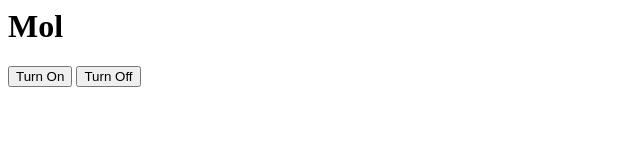
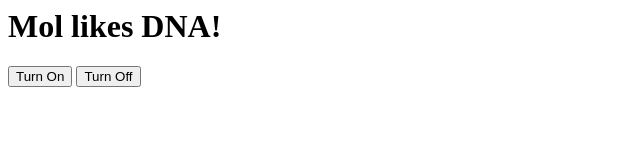
Before and after one commit to greengiant83/kcai-interactive-objects, a website: page public/mol/index.html in a window 1280 px wide. Shown: the whole page, without its empty margins (0-640 px from the left). Drawn offline with nearby package versions, Linux system fonts and the light colour scheme; no server answers.

Commit message:
added some info

```diff
--- a/public/mol/index.html
+++ b/public/mol/index.html
@@ -2,7 +2,7 @@
 	<head>
 	</head>
 	<body>
-		<h1>Mol</h1>
+		<h1>Mol likes DNA!</h1>
 
 		<button onclick="turnOn()">Turn On</button>
 		<button onclick="turnOff()">Turn Off</button>
```
